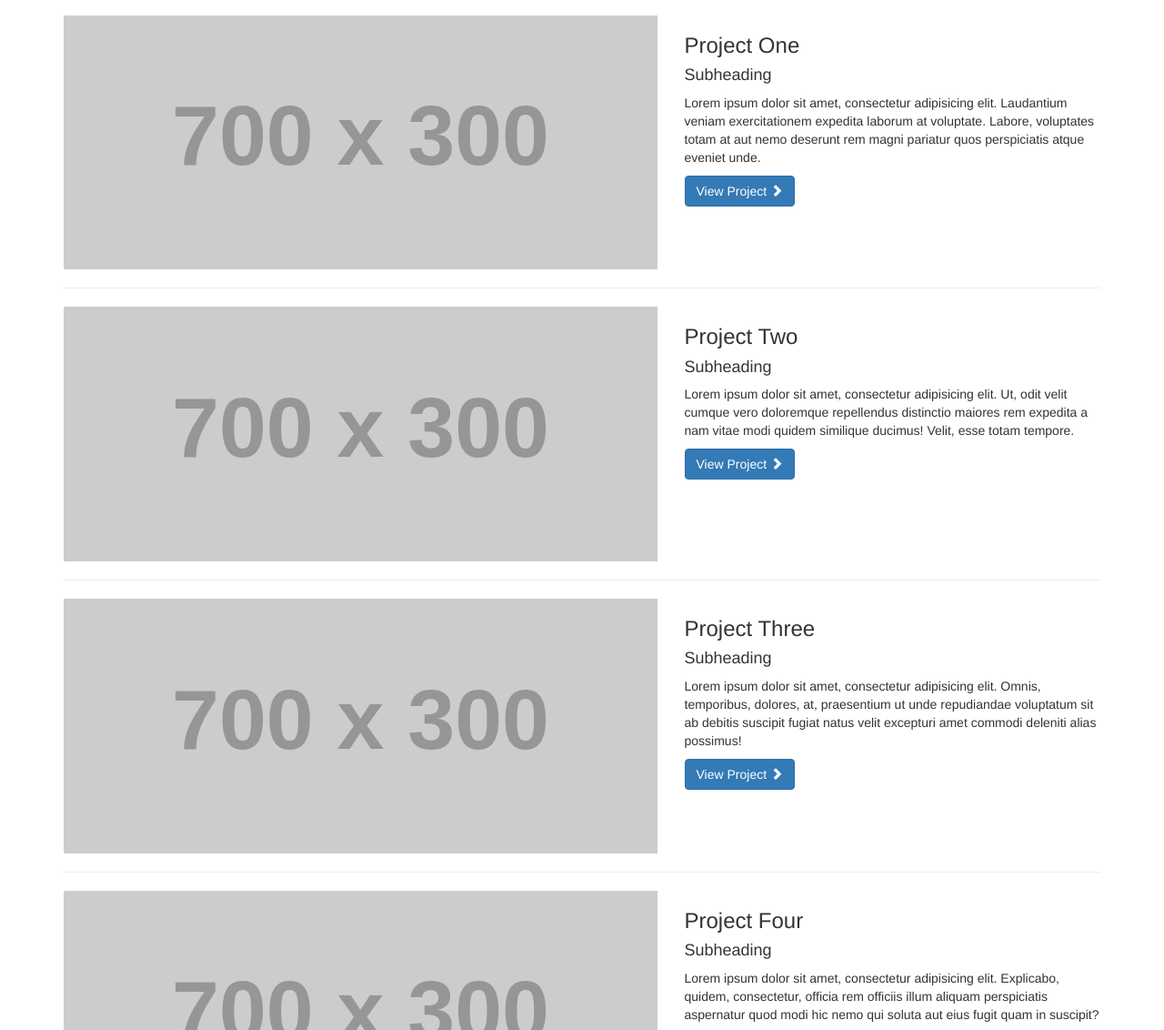
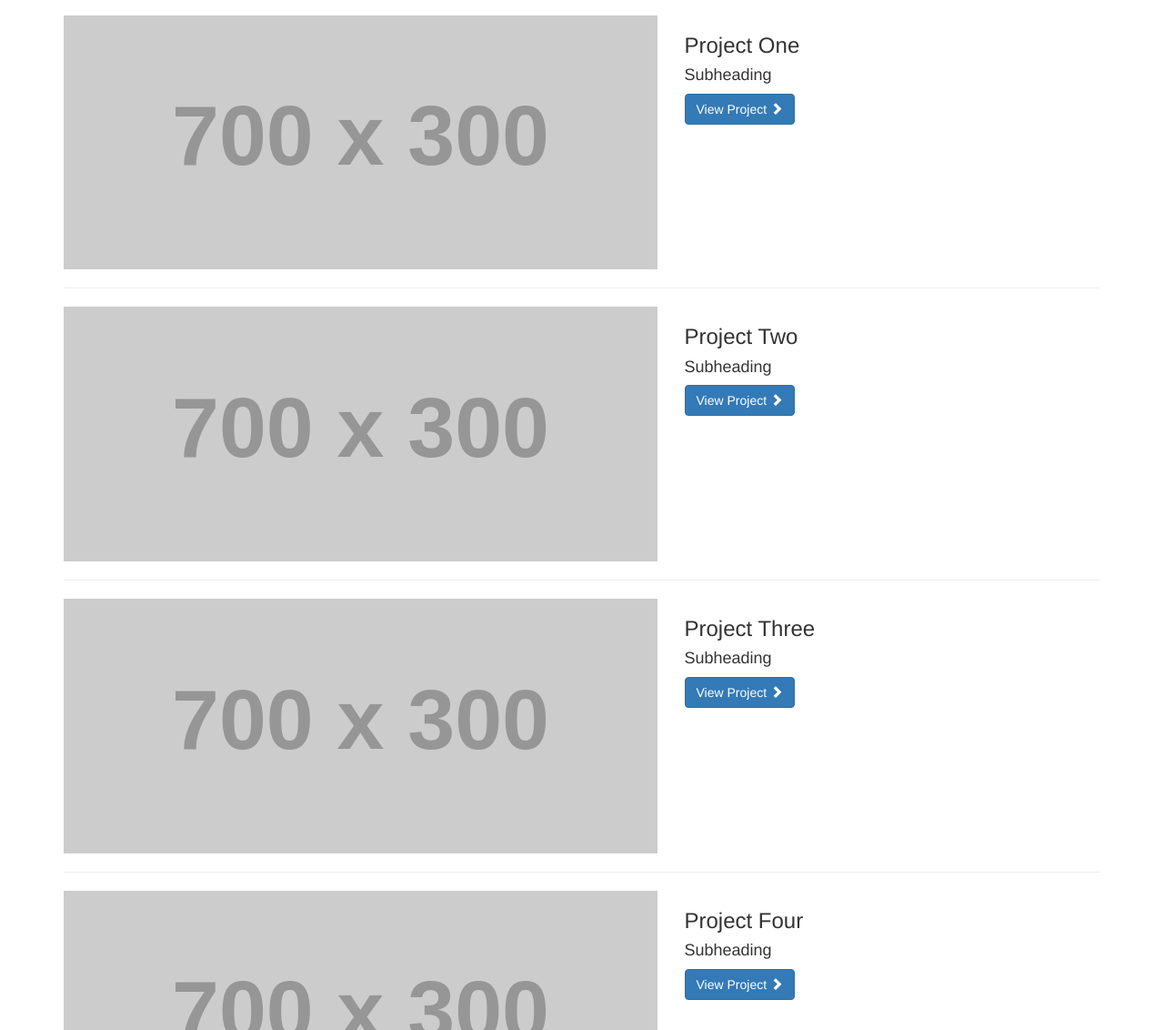
Before and after one commit to ScottDevs/ScottDevs.github.io, a plain HTML site: page views/websites.html in a window 1280 px wide. Shown: the part 163-1295 px from the top of the page at 91% size. Drawn offline with Linux system fonts and the light colour scheme; placeholder pictures from the web are drawn by us.

Commit message:
Removed ipsum

```diff
--- a/views/websites.html
+++ b/views/websites.html
@@ -83,7 +83,7 @@
             <div class="col-md-5">
                 <h3>Project One</h3>
                 <h4>Subheading</h4>
-                <p>Lorem ipsum dolor sit amet, consectetur adipisicing elit. Laudantium veniam exercitationem expedita laborum at voluptate. Labore, voluptates totam at aut nemo deserunt rem magni pariatur quos perspiciatis atque eveniet unde.</p>
+                <p></p>
                 <a class="btn btn-primary" href="#">View Project <span class="glyphicon glyphicon-chevron-right"></span></a>
             </div>
         </div>
@@ -101,7 +101,7 @@
             <div class="col-md-5">
                 <h3>Project Two</h3>
                 <h4>Subheading</h4>
-                <p>Lorem ipsum dolor sit amet, consectetur adipisicing elit. Ut, odit velit cumque vero doloremque repellendus distinctio maiores rem expedita a nam vitae modi quidem similique ducimus! Velit, esse totam tempore.</p>
+                <p></p>
                 <a class="btn btn-primary" href="#">View Project <span class="glyphicon glyphicon-chevron-right"></span></a>
             </div>
         </div>
@@ -119,7 +119,7 @@
             <div class="col-md-5">
                 <h3>Project Three</h3>
                 <h4>Subheading</h4>
-                <p>Lorem ipsum dolor sit amet, consectetur adipisicing elit. Omnis, temporibus, dolores, at, praesentium ut unde repudiandae voluptatum sit ab debitis suscipit fugiat natus velit excepturi amet commodi deleniti alias possimus!</p>
+                <p></p>
                 <a class="btn btn-primary" href="#">View Project <span class="glyphicon glyphicon-chevron-right"></span></a>
             </div>
         </div>
@@ -138,7 +138,7 @@
             <div class="col-md-5">
                 <h3>Project Four</h3>
                 <h4>Subheading</h4>
-                <p>Lorem ipsum dolor sit amet, consectetur adipisicing elit. Explicabo, quidem, consectetur, officia rem officiis illum aliquam perspiciatis aspernatur quod modi hic nemo qui soluta aut eius fugit quam in suscipit?</p>
+                <p></p>
                 <a class="btn btn-primary" href="#">View Project <span class="glyphicon glyphicon-chevron-right"></span></a>
             </div>
         </div>
@@ -156,7 +156,7 @@
             <div class="col-md-5">
                 <h3>Project Five</h3>
                 <h4>Subheading</h4>
-                <p>Lorem ipsum dolor sit amet, consectetur adipisicing elit. Aliquid, quo, minima, inventore voluptatum saepe quos nostrum provident ex quisquam hic odio repellendus atque porro distinctio quae id laboriosam facilis dolorum.</p>
+                <p></p>
                 <a class="btn btn-primary" href="#">View Project <span class="glyphicon glyphicon-chevron-right"></span></a>
             </div>
         </div>
```
Also changed, not shown: views/tutorials.html (+5 -5 lines).
